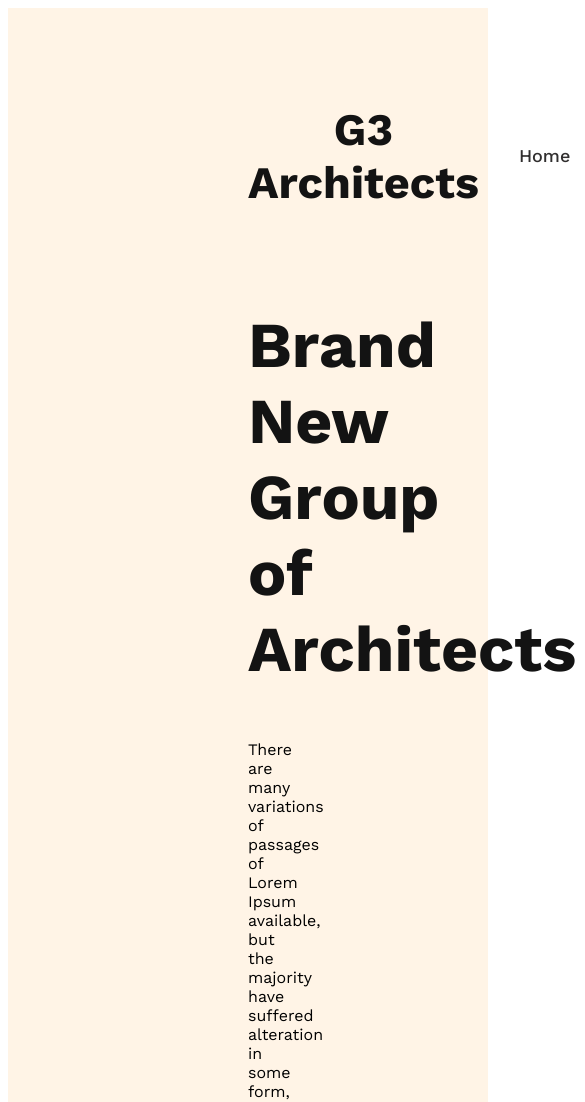
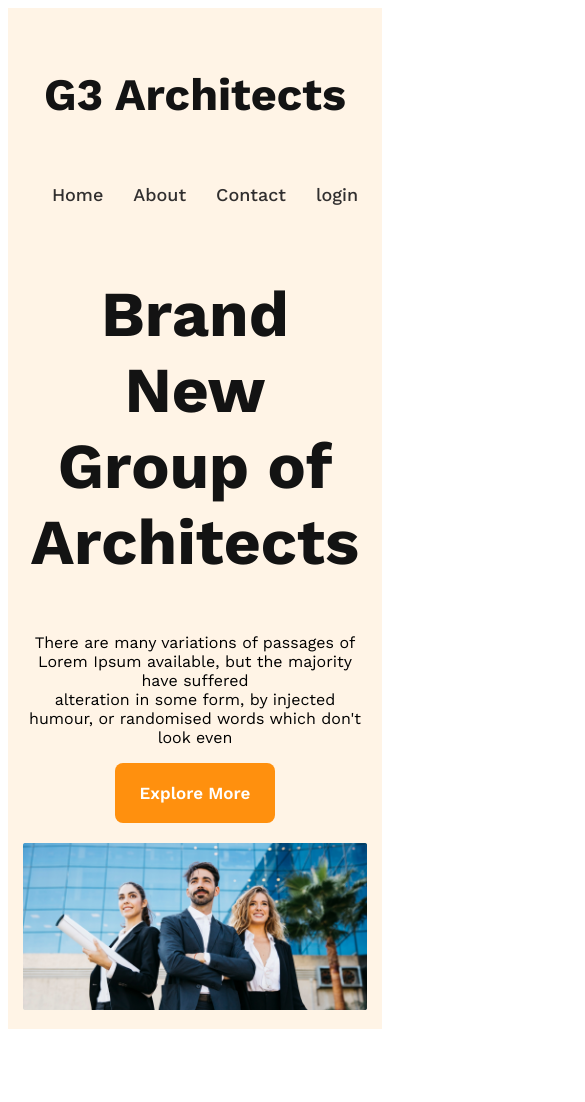
Before and after one commit to zubied-asif/g3-architect, a plain HTML site: page index.html in a window 390 px wide. Shown: the top 1102 px of the page, 585 px wide, since content can reach past the window. After the commit the page ends 1037 px from the top, so only its background shows below. Drawn offline with nearby package versions, Linux system fonts and the light colour scheme.

Commit message:
header part completed with responsibe for  mobile and tablet device

```diff
--- a/styles.css
+++ b/styles.css
@@ -18,7 +18,7 @@
     text-align: center;
     font-size: 17px;
     font-weight: 600;
-    margin-bottom: 20px;
+    cursor: pointer;
 
 
 }
@@ -43,7 +43,6 @@ header {
     list-style: none;
     font-size: 18px;
     font-weight: 500;
-    line-height: 26px;
 
 }
 
@@ -88,3 +87,39 @@ nav li a {
     text-align: center;
     font-size: 16px;
 }
+.banner img{
+    width: 100%;
+    margin-top: 20px;
+}
+/* responsive styles
+mobile device*/
+
+@media screen and (max-width:576px) {
+    header{
+        padding: 15px;
+    }
+    .upper-side{
+        flex-direction: column;
+    }
+
+    .menus{
+      /* flex-direction: column;  */
+        gap: 10px;
+
+    }
+}
+/* responsive styles
+medium device*/
+@media screen and (min-width:576px) and (max-width:960px) {
+    header{
+        padding: 15px;
+    }
+    .upper-side{
+        flex-direction: column;
+    }
+    .menus{
+        /* flex-direction: column;  */
+          gap: 10px;
+
+      }
+}
```
